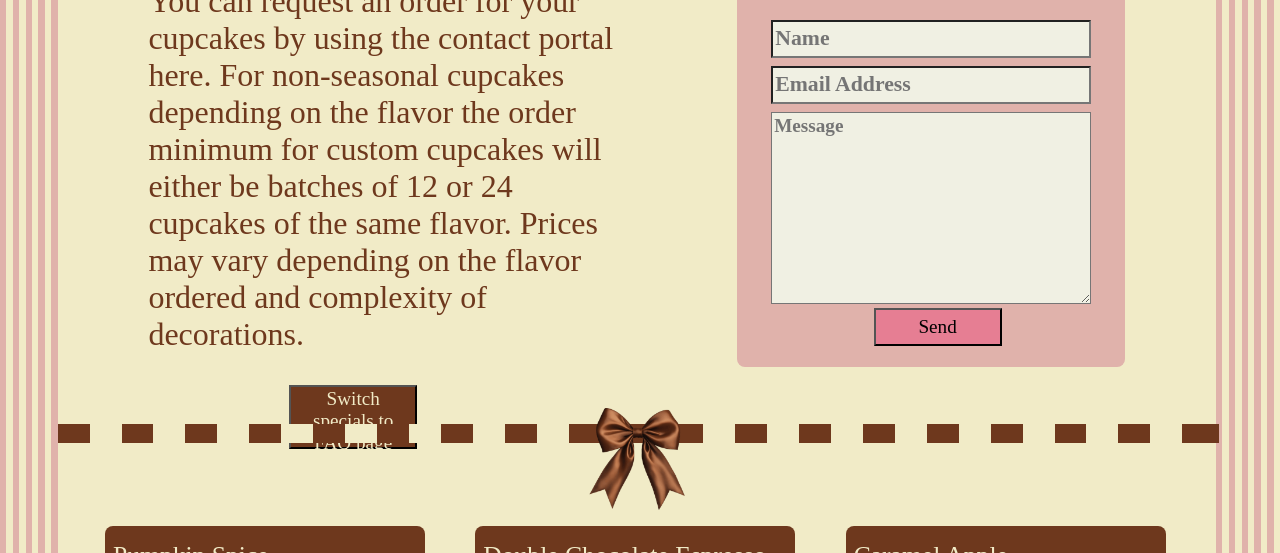
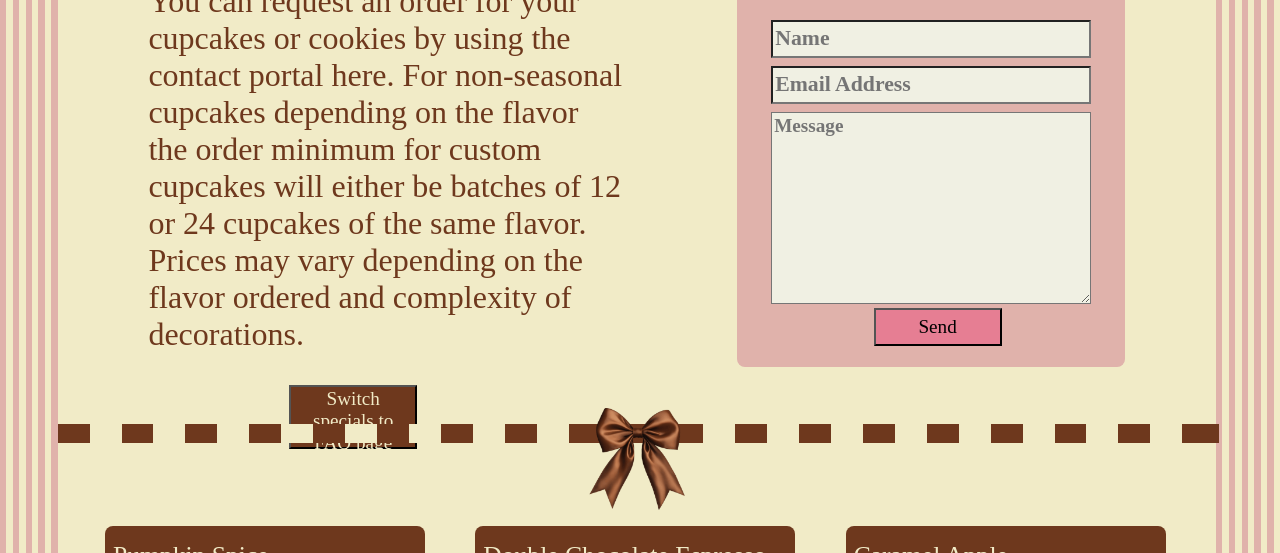
Before and after one commit to Logan-Teachout/CrumbcoatCupcakery, a plain HTML site: page index.html in a window 1280 px wide. Shown: the part 811-1364 px from the top of the page. Drawn offline with Linux system fonts and the light colour scheme; a web font is replaced by a local one.

Commit message:
Small thing

```diff
--- a/index.html
+++ b/index.html
@@ -156,7 +156,7 @@
         <div class="context">
 
             <p>
-                You can request an order for your cupcakes by using the contact portal here. For non-seasonal cupcakes depending on the
+                You can request an order for your cupcakes or cookies by using the contact portal here. For non-seasonal cupcakes depending on the
                 flavor the order minimum for custom cupcakes will either be batches of 12 or 24 cupcakes of the same flavor.
                 Prices may vary depending on the flavor ordered and complexity of decorations.
             </p>
```
